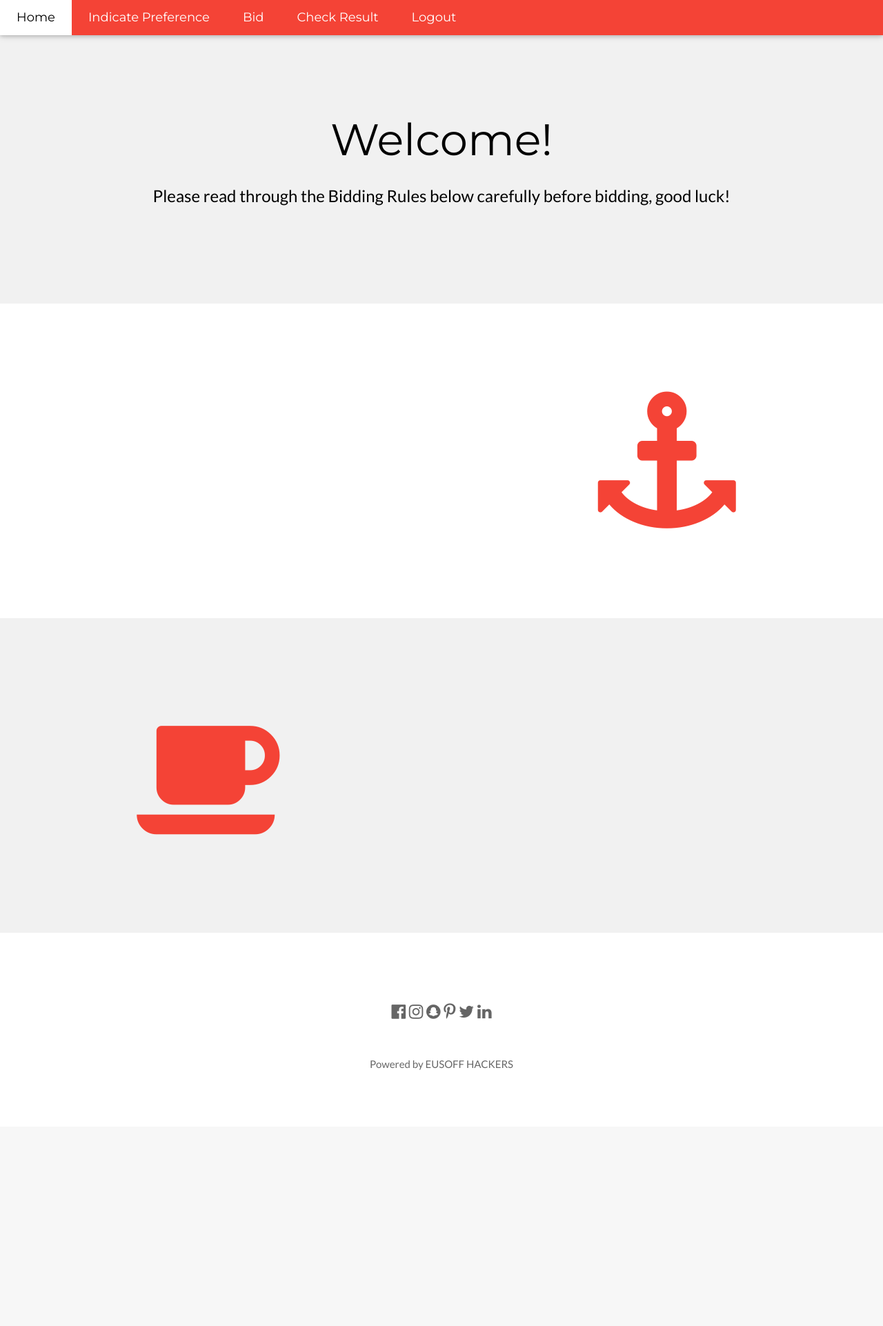
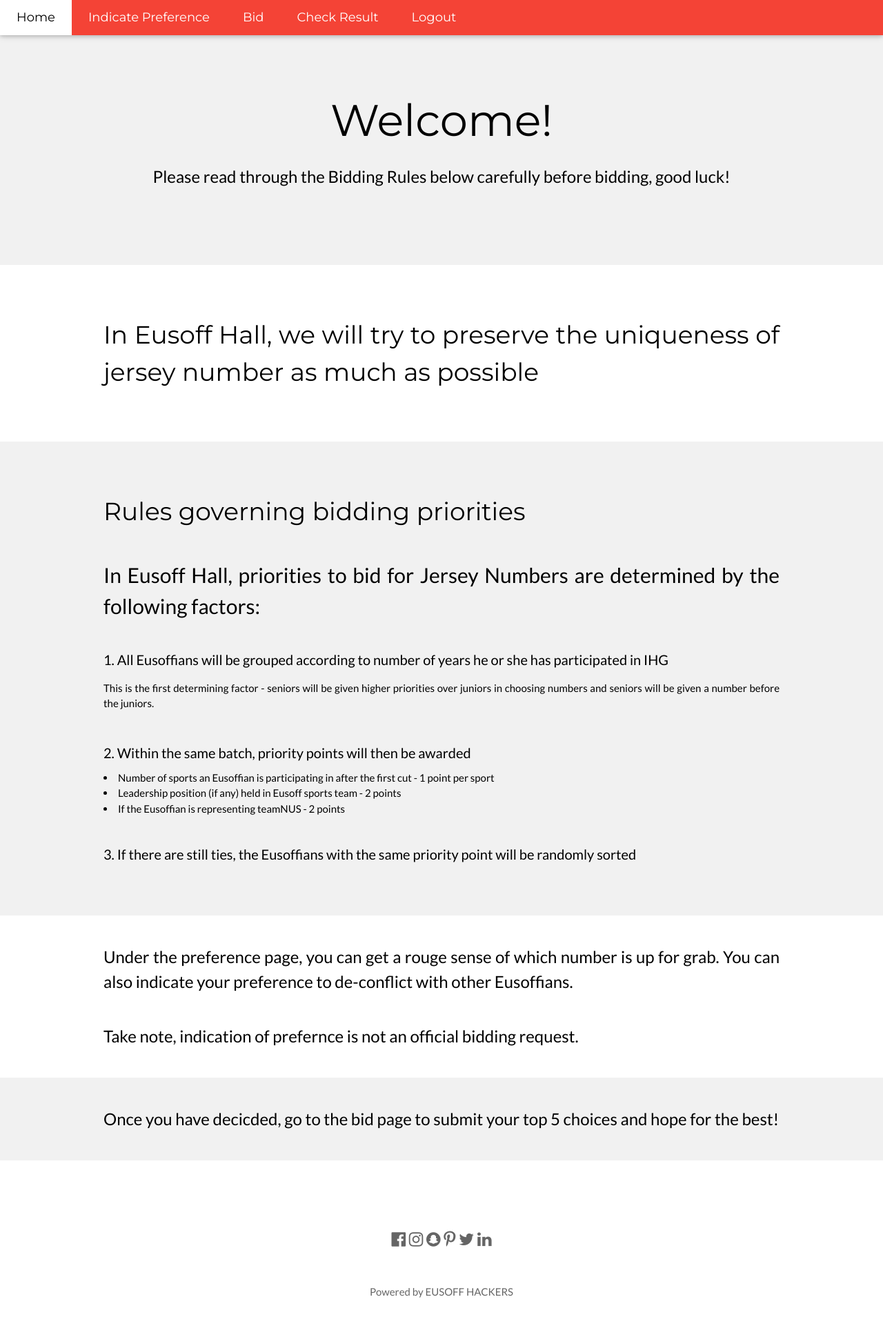
Before and after one commit to isbobby/jersey_bidding, a Flask app: page / in a window 1280 px wide. Shown: the top 1922 px of the page at 69% size. Before the commit the page ends 1551 px from the top, so only its background shows below. Run offline with Flask 2, Linux system fonts and the light colour scheme; the visitor is signed in with stand-in values (Sample User, id 1); data comes from the database, SQL or seed files in the repository; data that the repository does not hold is empty; some libraries are stand-ins or nearby versions.

Commit message:
added ui and csv output

```diff
--- a/jersey_bidder/static/css/jb.css
+++ b/jersey_bidder/static/css/jb.css
@@ -8,67 +8,6 @@
 .jb-table-width-90 { width: 90%; }
 .jb-table-width-70 { width: 70%; }
 .jb-margin-center {margin: 0 auto;}
-
-body {
-    font-family: Arial, Helvetica, sans-serif;
-  }
-
-  .navbar {
-    overflow: hidden;
-    background-color: #333;
-  }
-
-  .navbar a {
-    float: left;
-    font-size: 16px;
-    color: white;
-    text-align: center;
-    padding: 14px 16px;
-    text-decoration: none;
-  }
-
-  .dropdown {
-    float: left;
-    overflow: hidden;
-  }
-
-  .dropdown .dropbtn {
-    font-size: 16px;
-    border: none;
-    outline: none;
-    color: white;
-    padding: 14px 16px;
-    background-color: inherit;
-    font-family: inherit;
-    margin: 0;
-  }
-
-  .navbar a:hover, .dropdown:hover .dropbtn {
-    background-color: red;
-  }
-
-  .dropdown-content {
-    display: none;
-    position: absolute;
-    background-color: #f9f9f9;
-    min-width: 160px;
-    box-shadow: 0px 8px 16px 0px rgba(0,0,0,0.2);
-    z-index: 1;
-  }
-
-  .dropdown-content a {
-    float: none;
-    color: black;
-    padding: 12px 16px;
-    text-decoration: none;
-    display: block;
-    text-align: left;
-  }
-
-  .dropdown-content a:hover {
-    background-color: #ddd;
-  }
-
-  .dropdown:hover .dropdown-content {
-    display: block;
-  }
+.jb-icon-size-60 {font-size: 600px;}
+.jb-icon-1 { width: 100px; height: 100px; }
+.jb-text-justify {text-align: justify; text-justify: inter-word;}
--- a/jersey_bidder/templates/home.html
+++ b/jersey_bidder/templates/home.html
@@ -7,31 +7,25 @@
 
 {% block content %}
 <!-- Header -->
-<header class="w3-container w3-light-grey w3-center" style="padding:128px 16px">
+<header class="w3-container w3-light-grey w3-center" style="padding:100px 16px">
   {% if current_user.is_authenticated %}
   <h1 class="w3-margin w3-jumbo">Welcome!</h1>
   <h3>Please read through the Bidding Rules below carefully before bidding, good luck!</h3>
   </button>
   {% else %}
-  <h1 class="w3-margin w3-jumbo">Jersey Bidding 19/20</h1>
+  <h1 class="w3-margin w3-jumbo">Jersey Bidding 19/20 <i class="fa fa-hand-pointer-o"></i></h1>
   <button class="w3-button w3-black w3-padding-large w3-large w3-margin-top">
     <a href="{{ url_for('users.login') }}">Login</a>
   </button>
   {% endif %}
 </header>
 
+{% if current_user.is_authenticated %}
 <!-- First Grid -->
 <div class="w3-row-padding w3-padding-64 w3-container">
   <div class="w3-content">
-    <div class="w3-twothird">
-      <h1></h1>
-      <h5 class="w3-padding-32"></h5>
-
-      <p class="w3-text-grey"></p>
-    </div>
-
-    <div class="w3-third w3-center">
-      <i class="fa fa-anchor w3-padding-64 w3-text-red"></i>
+    <div class="jb-text-justify">
+      <h1>In Eusoff Hall, we will try to preserve the uniqueness of jersey number as much as possible</h1>
     </div>
   </div>
 </div>
@@ -39,15 +33,42 @@
 <!-- Second Grid -->
 <div class="w3-row-padding w3-light-grey w3-padding-64 w3-container">
   <div class="w3-content">
-    <div class="w3-third w3-center">
-      <i class="fa fa-coffee w3-padding-64 w3-text-red w3-margin-right"></i>
-    </div>
-    <div class="w3-twothird">
-      <h1></h1>
-      <h5 class="w3-padding-32"></h5>
+    <h2></h2>
+  </div>
+  <div class="w3-content jb-text-justify">
+    <h1>Rules governing bidding priorities</h1>
+    <br>
+    <h2>In Eusoff Hall, priorities to bid for Jersey Numbers are determined by the following factors:</h2>
+    <h4><br>1. All Eusoffians will be grouped according to number of years he or she has participated in IHG</h4>
+    <p>This is the first determining factor - seniors will be given higher priorities over juniors in choosing numbers
+      and seniors will be given a number before the juniors.</p>
 
-      <p class="w3-text-grey"></p>
+    <h4><br>2. Within the same batch, priority points will then be awarded</h4>
+    <li>Number of sports an Eusoffian is participating in after the first cut - 1 point per sport</li>
+    <li>Leadership position (if any) held in Eusoff sports team - 2 points</li>
+    <li>If the Eusoffian is representing teamNUS - 2 points</li>
+
+    <h4><br>3. If there are still ties, the Eusoffians with the same priority point will be randomly sorted</h4>
+  </div>
+</div>
+
+<!-- third Grid -->
+<div class="w3-row-padding w3-padding-32 w3-container">
+  <div class="w3-content">
+    <div class="jb-text-justify">
+      <h3 class="jb-text-justify">Under the preference page, you can get a rouge sense of which number is up for grab.
+        You can also indicate your preference to de-conflict with other Eusoffians.</h3><br>
+      <h3>Take note, indication of prefernce is not an official bidding request.</h3>
     </div>
   </div>
 </div>
+
+<div class="w3-row-padding w3-light-grey w3-padding-32 w3-container">
+  <div class="w3-content jb-text-justify">
+    <div class="">
+      <h3>Once you have decicded, go to the bid page to submit your top 5 choices and hope for the best!</h3>
+    </div>
+  </div>
+</div>
+{% endif %}
 {% endblock content %}
--- a/jersey_bidder/templates/layout.html
+++ b/jersey_bidder/templates/layout.html
@@ -45,15 +45,16 @@
       <a href="{{ url_for('main.home') }}"
         class="w3-bar-item w3-button w3-hide-small w3-padding-large w3-hover-white">Home</a>
       {% if current_user.is_authenticated %}
+      {% if current_user.is_admin() %}
+      <a href="{{ url_for('useradmin.adminHome')}}"
+        class="w3-bar-item w3-button w3-hide-small w3-padding-large w3-hover-white">Admin</a>
+      {% else %}
       <a href="{{ url_for('numbers.showNumber')}}"
         class="w3-bar-item w3-button w3-hide-small w3-padding-large w3-hover-white">Indicate Preference</a>
       <a href="{{ url_for('numbers.bidNumber')}}"
         class="w3-bar-item w3-button w3-hide-small w3-padding-large w3-hover-white">Bid</a>
       <a href="{{ url_for('users.checkresult')}}"
         class="w3-bar-item w3-button w3-hide-small w3-padding-large w3-hover-white">Check Result</a>
-      {% if current_user.is_admin() %}
-      <a href="{{ url_for('useradmin.adminHome')}}"
-        class="w3-bar-item w3-button w3-hide-small w3-padding-large w3-hover-white">Admin</a>
       {% endif %}
       <a href="{{ url_for('users.logout')}}"
         class="w3-bar-item  w3-button w3-hide-small w3-padding-large w3-hover-white">Logout</a>
```
